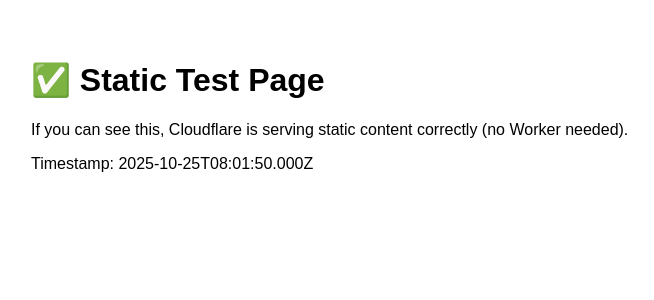
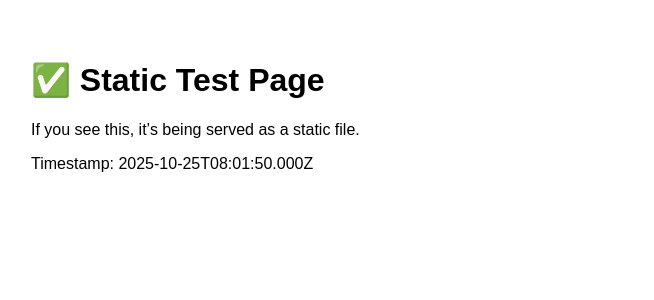
Before and after one commit to keshanaru312/belajarfinance, a Next.js app: page /static-test in a window 1280 px wide. Shown: the top 300 px of the page, without its empty margins (9-663 px from the left). Built offline with nearby package versions, Linux system fonts and the light colour scheme.

Commit message:
feat: optimize pages for static generation and improve loading state

```diff
--- a/app/static-test/page.tsx
+++ b/app/static-test/page.tsx
@@ -1,13 +1,11 @@
-export const dynamic = "force-static"; // 👈 forces prerendering
+export const dynamic = "force-static";
+export const revalidate = false;
 
 export default function StaticTest() {
   return (
     <main style={{ padding: "2rem", fontFamily: "sans-serif" }}>
       <h1>✅ Static Test Page</h1>
-      <p>
-        If you can see this, Cloudflare is serving static content correctly
-        (no Worker needed).
-      </p>
+      <p>If you see this, it’s being served as a static file.</p>
       <p>Timestamp: {new Date().toISOString()}</p>
     </main>
   );
```
Also changed, not shown: app/page.tsx (+9 -2 lines).
